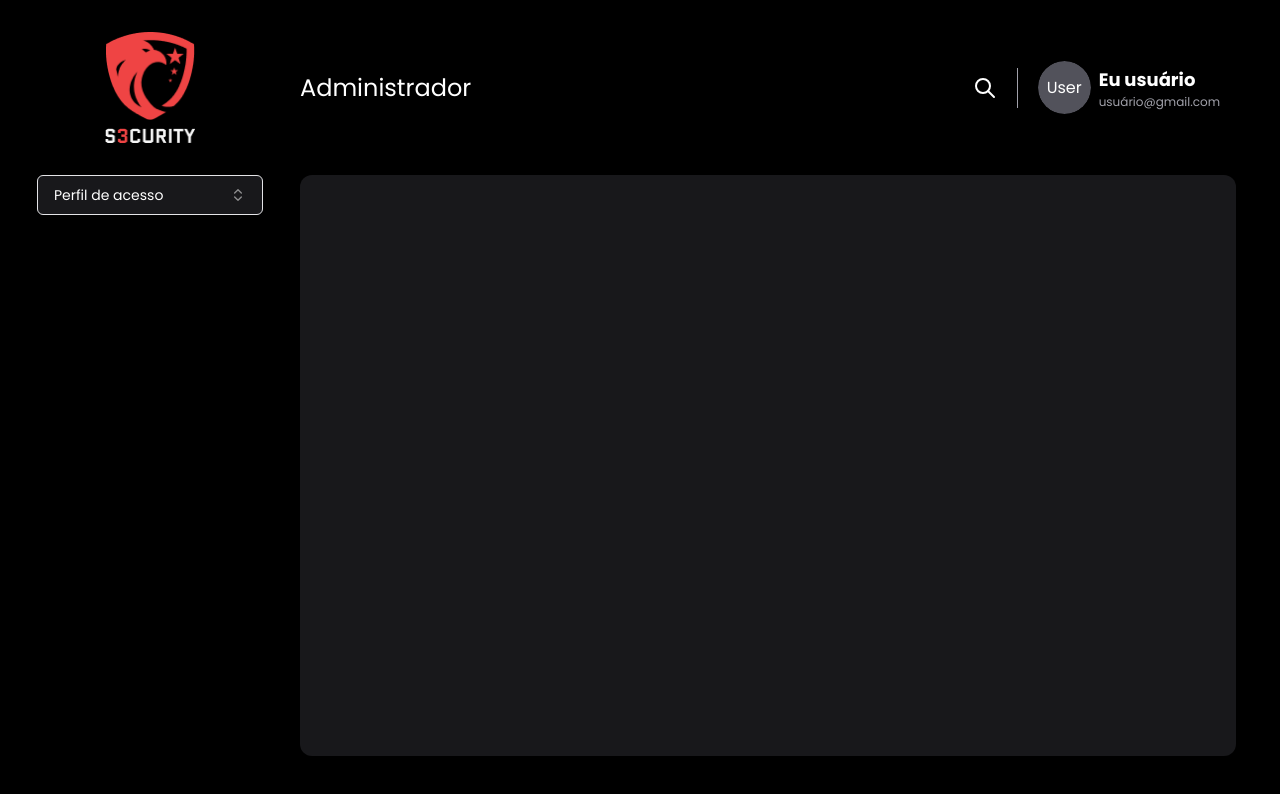
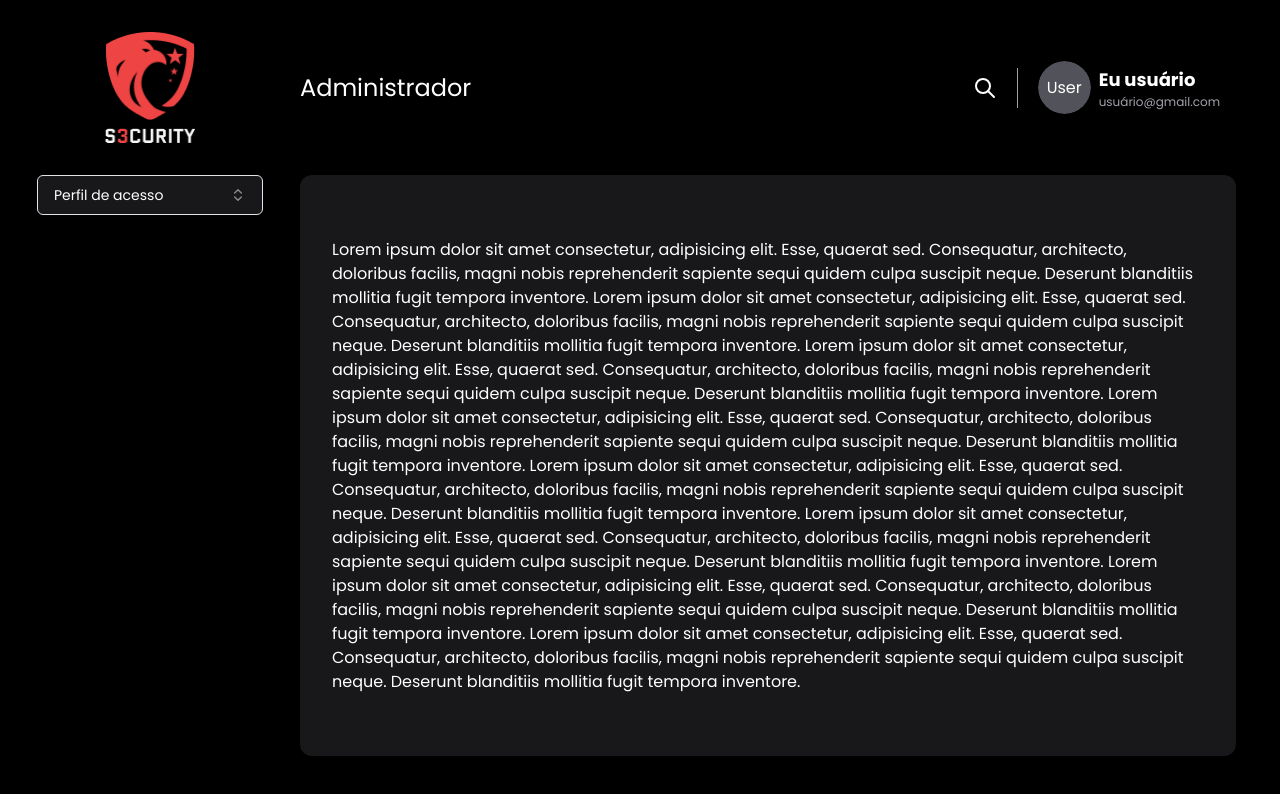
Before and after one commit to GB-Marinho/S3curity, a Next.js app: page /home in a window 1280 px wide. Shown: the top 794 px of the page. Built offline with nearby package versions, Linux system fonts and the light colour scheme.

Commit message:
Correção de merge
* Algumas coisas que não foram resolvidas na solução de conflitos.

```diff
--- a/src/app/(private)/home/page.tsx
+++ b/src/app/(private)/home/page.tsx
@@ -3,6 +3,14 @@ import React from 'react'
 export default function HomePage() {
   return (
     <div className='flex flex-col flex-wrap'>
+      Lorem ipsum dolor sit amet consectetur, adipisicing elit. Esse, quaerat sed. Consequatur, architecto, doloribus facilis, magni nobis reprehenderit sapiente sequi quidem culpa suscipit neque. Deserunt blanditiis mollitia fugit tempora inventore.
+      Lorem ipsum dolor sit amet consectetur, adipisicing elit. Esse, quaerat sed. Consequatur, architecto, doloribus facilis, magni nobis reprehenderit sapiente sequi quidem culpa suscipit neque. Deserunt blanditiis mollitia fugit tempora inventore.
+      Lorem ipsum dolor sit amet consectetur, adipisicing elit. Esse, quaerat sed. Consequatur, architecto, doloribus facilis, magni nobis reprehenderit sapiente sequi quidem culpa suscipit neque. Deserunt blanditiis mollitia fugit tempora inventore.
+      Lorem ipsum dolor sit amet consectetur, adipisicing elit. Esse, quaerat sed. Consequatur, architecto, doloribus facilis, magni nobis reprehenderit sapiente sequi quidem culpa suscipit neque. Deserunt blanditiis mollitia fugit tempora inventore.
+      Lorem ipsum dolor sit amet consectetur, adipisicing elit. Esse, quaerat sed. Consequatur, architecto, doloribus facilis, magni nobis reprehenderit sapiente sequi quidem culpa suscipit neque. Deserunt blanditiis mollitia fugit tempora inventore.
+      Lorem ipsum dolor sit amet consectetur, adipisicing elit. Esse, quaerat sed. Consequatur, architecto, doloribus facilis, magni nobis reprehenderit sapiente sequi quidem culpa suscipit neque. Deserunt blanditiis mollitia fugit tempora inventore.
+      Lorem ipsum dolor sit amet consectetur, adipisicing elit. Esse, quaerat sed. Consequatur, architecto, doloribus facilis, magni nobis reprehenderit sapiente sequi quidem culpa suscipit neque. Deserunt blanditiis mollitia fugit tempora inventore.
+      Lorem ipsum dolor sit amet consectetur, adipisicing elit. Esse, quaerat sed. Consequatur, architecto, doloribus facilis, magni nobis reprehenderit sapiente sequi quidem culpa suscipit neque. Deserunt blanditiis mollitia fugit tempora inventore.
 
     </div>
 
--- a/src/components/forms/registerForm/register-form.tsx
+++ b/src/components/forms/registerForm/register-form.tsx
@@ -1,6 +1,6 @@
 "use client";
 import { Button } from "@/components/ui/button";
-import { Card, CardContent, CardHeader, CardTitle } from "@/components/ui/card";
+import { CardContent, CardHeader, CardTitle } from "@/components/ui/card";
 import {
   Form,
   FormControl,
@@ -176,7 +176,6 @@ export function RegisterForm() {
                       placeholder="Digite o numero de telefone"
                       maxLength={15}
                       {...field}
-                      maxLength={15}
                     />
                   </FormControl>
                   <FormMessage />
```
